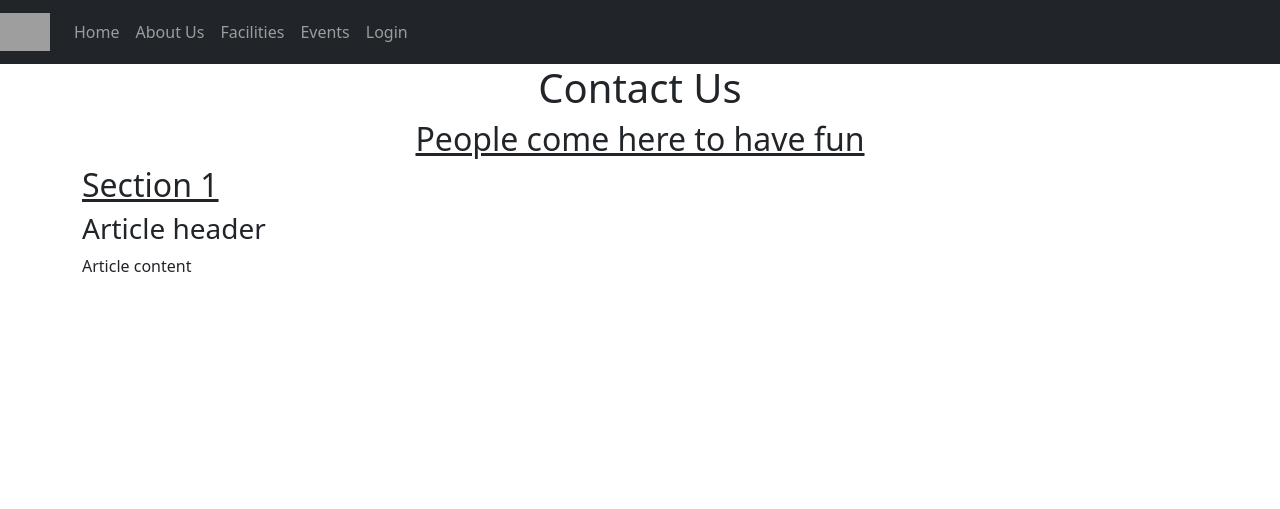
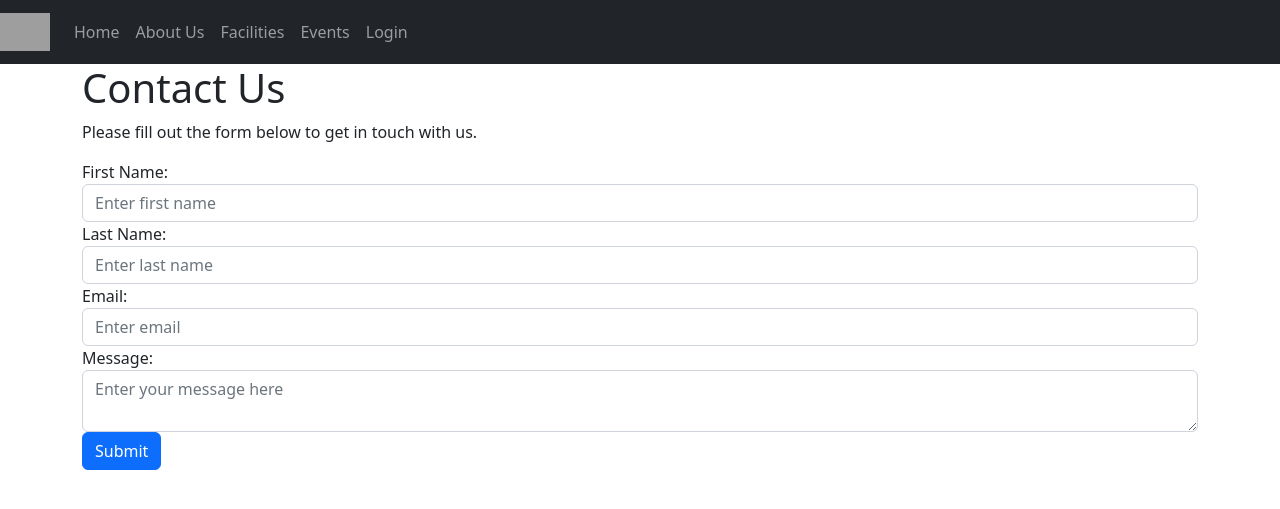
Before and after one commit to ForceLightning/INF1005-Project, a PHP site: page /contactUs.php in a window 1280 px wide. Shown: the top 509 px of the page. Run offline with PHP 8.4, Linux system fonts and the light colour scheme; grey boxes are pictures that could not be loaded.

Commit message:
contactUs & process_contactUs
contactUs & process_contactUs

```diff
--- a/contactUs.php
+++ b/contactUs.php
@@ -21,21 +21,35 @@
             include "nav.inc.php";
         ?>
 
-        <header class="jumbotron text-center">
+        <main class="container contactUs">
             <h1>Contact Us</h1>
-            <h2>People come here to have fun</h2>
-        </header>
-        <main class="container">
-            <section id="s1">
-                <h2>Section 1</h2>
-                <div class="row">
-                    <article class="col-sm">
-                        <h3>Article header</h3>
-                        <p>Article content</p>
-                    </article>
+            <p> Please fill out the form below to get in touch with us.</p>
+
+            <form action="process_contactUs.php" method="post">
+
+                <div class="form-group">
+                    <label for="fname">First Name:</label>
+                    <input type="text" id="fname" name="fname" placeholder="Enter first name" class="form-control" required>
                 </div>
-            </section>
+                <div class="form-group">
+                    <label for="lname">Last Name:</label>
+                    <input type="text" id="lname" name="lname" placeholder="Enter last name" class="form-control" required>
+                </div>
+                <div class="form-group">
+                    <label for="email">Email:</label>
+                    <input type="email" id="email" name="email" placeholder="Enter email" class="form-control" required>
+                    </div>
+                <div class="form-group">
+                    <label for="message">Message:</label>
+                    <textarea id="message" name="message" placeholder="Enter your message here" class="form-control" required></textarea>
+                </div>
+                <div class="form-group">
+                    <button class="btn btn-primary" type="submit">Submit</button>
+                </div>
+
+            </form>
         </main>
+
         <?php
             include "footer.inc.php";
         ?>
```
Also changed, not shown: process_contactUs.php (added, +86 -0 lines).
